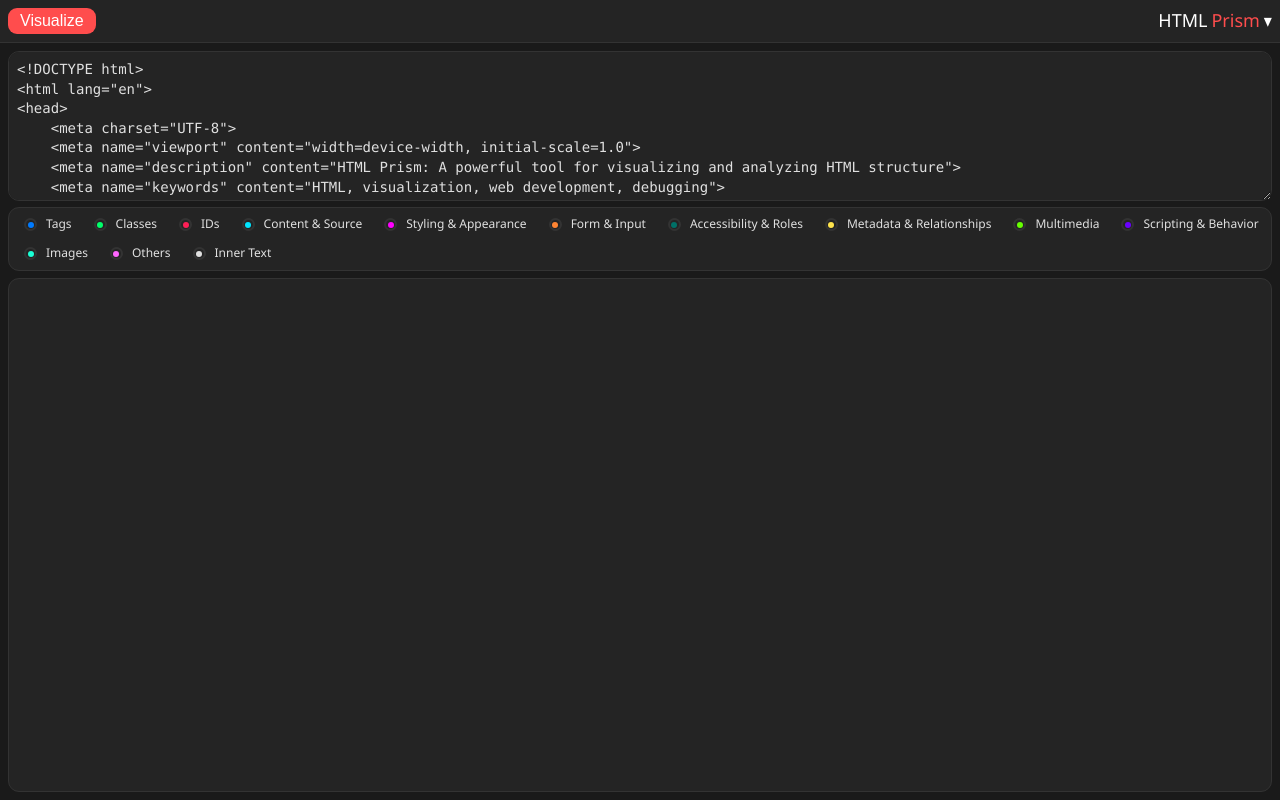
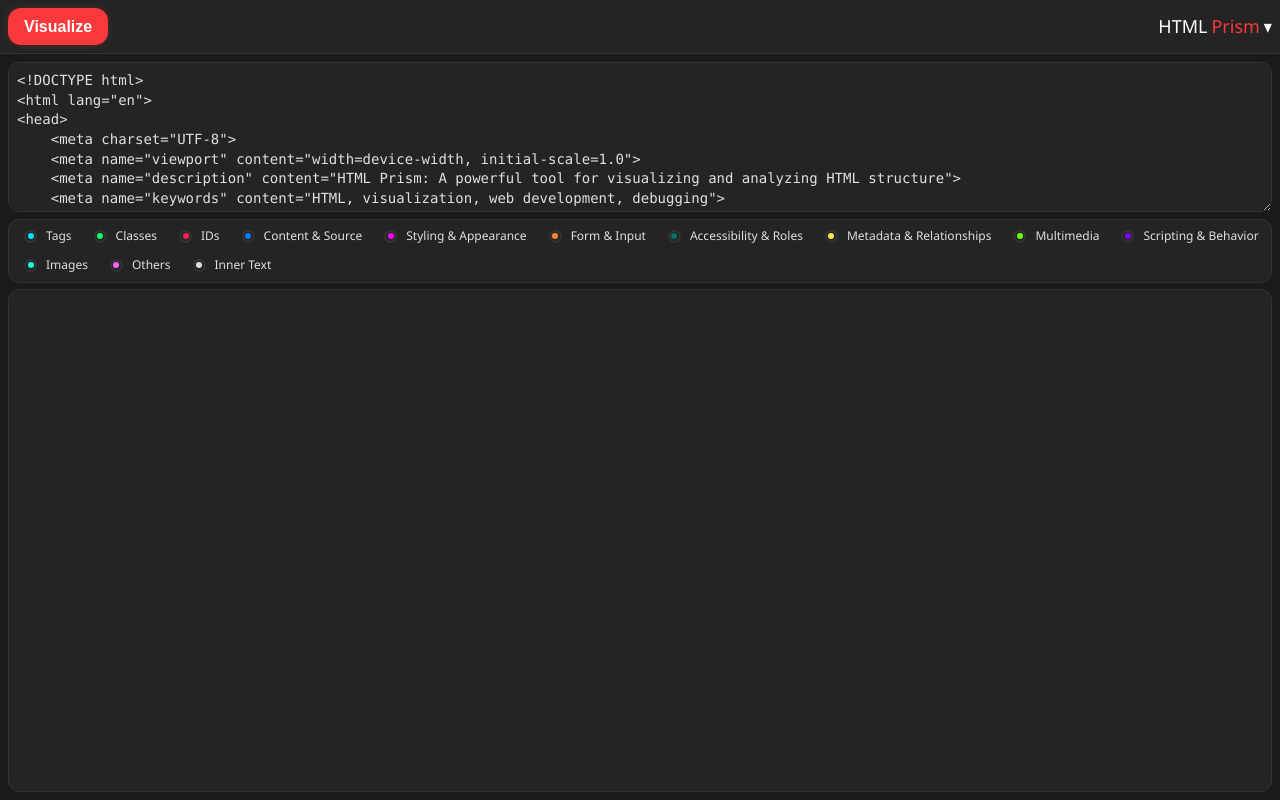
Before and after one commit to cinkovic/HTML-Prism, a React (Vite) app in the folder react/: page / in a window 1280 px wide. Built offline with nearby package versions, Linux system fonts and the light colour scheme.

Commit message:
made more tweaks

```diff
--- a/react/src/components/Header/Header.module.css
+++ b/react/src/components/Header/Header.module.css
@@ -9,18 +9,22 @@
 
 .button {
   background-color: var(--color-primary);
-  color: white;
+  color: #ffffff;
   border: none;
-  padding: 0.25rem 0.75rem;
-  border-radius: var(--radius-sm);
+  padding: 0.6rem 1rem;
+  border-radius: var(--button-radius);
   font-size: var(--font-size-base);
+  font-weight: var(--font-weight-bold);
   cursor: pointer;
+  box-shadow: var(--button-shadow);
+  will-change: box-shadow, background-color;
 }
 
 .button:hover {
   background-color: var(--color-primary-hover);
-  transform: translateY(-1px);
-  box-shadow: var(--shadow-default);
+  box-shadow: var(--button-shadow-hover);
+  transition: box-shadow 0.2s cubic-bezier(0.4, 0, 0.2, 1),
+              background-color 0.2s cubic-bezier(0.4, 0, 0.2, 1);
 }
 
 .spacer {
--- a/react/src/styles/variables.css
+++ b/react/src/styles/variables.css
@@ -66,8 +66,10 @@
     --light-scrollbar-thumb-hover: #666666;
 
     /* Dark Theme Colors (vibrant set) */
-    --dark-color-primary: #FF4D4D;
-    --dark-color-primary-hover: #FF3333;
+    /* --dark-color-primary: #FF4D4D; */
+    /* --dark-color-primary-hover: #FF3333; */
+    --dark-color-primary: #f8383b;
+    --dark-color-primary-hover: #ff2c2c;
     --dark-color-background: #1A1A1A;
     --dark-color-surface: #242424;
     --dark-color-header: #FFFFFF;
@@ -94,16 +96,16 @@
     --light-color-other: #730871;
 
     /* Syntax Colors - Dark Mode (vibrant set) */
-    --dark-color-tag: #007bff;         /* Cyan */
+    --dark-color-tag: #00e5ff;         /* Cyan */
     --dark-color-class: #00ff6a;       /* Mint */
     --dark-color-id: #fc1f56;          /* Pink */
-    --dark-color-content-source: #00e5ff;    /* Gold */
+    --dark-color-content-source: #007bff;    /* Gold */
     --dark-color-style-appearance: #FF00FF;   /* Magenta */
     --dark-color-form-input: #FF8533;        /* Orange */
     --dark-color-accessibility: #007067;      /* Turquoise */
     --dark-color-metadata: hsl(51, 100%, 65%);          /* Yellow */
     --dark-color-multimedia: #66FF00;        /* Lime */
-    --dark-color-scripting: #6a00ff;         /* Sky Blue */
+    --dark-color-scripting: #8000ff;         /* Sky Blue */
     --dark-color-image: #1AFFD5;            /* Aqua */
     --dark-color-other: #FF66FF;            /* Light Pink */
 
@@ -166,6 +168,10 @@
 
     /* UX Spacing */
     --ux-gap-container: 0.4rem;  /* For consistent spacing between major UI components */
+
+    /* Button specific */
+    --button-radius: calc(var(--radius-md) + 2px);
+    --button-radius-hover: calc(var(--button-radius) + 2px);
 }
 
 [data-theme="light"] {
@@ -195,6 +201,15 @@
     --color-scripting: var(--light-color-scripting);
     --color-image: var(--light-color-image);
     --color-other: var(--light-color-other);
+
+    /* Button shadows */
+    --button-shadow: 0 0 6px rgba(0, 0, 0, 0.15);
+    --button-shadow-hover: 0 0 12px rgba(0, 0, 0, 0.45);
+}
+
+[data-theme="dark"] {
+    --button-shadow: 0 0 8px rgba(255, 77, 77, 0.2);
+    --button-shadow-hover: 0 0 12px rgba(254, 58, 58, 0.55);
 }
 
 /* Global Scrollbar Styles */
```
